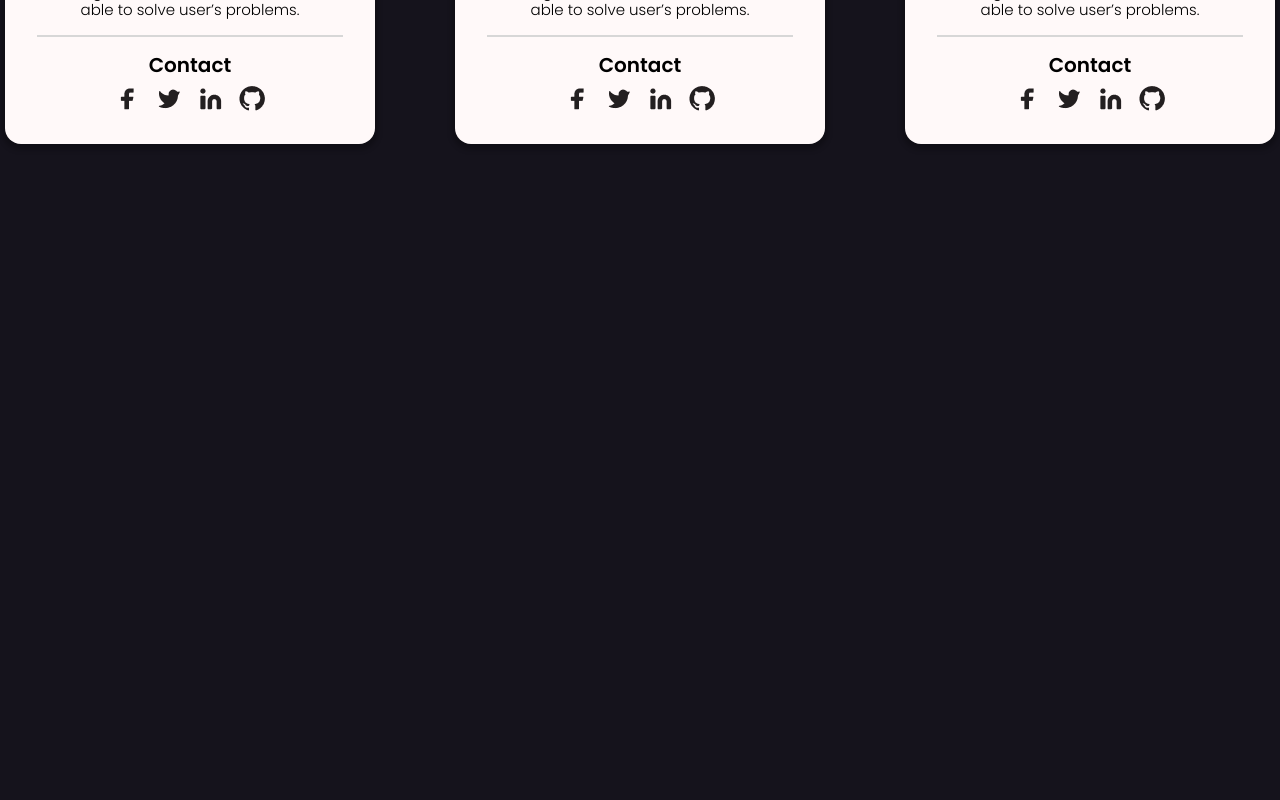
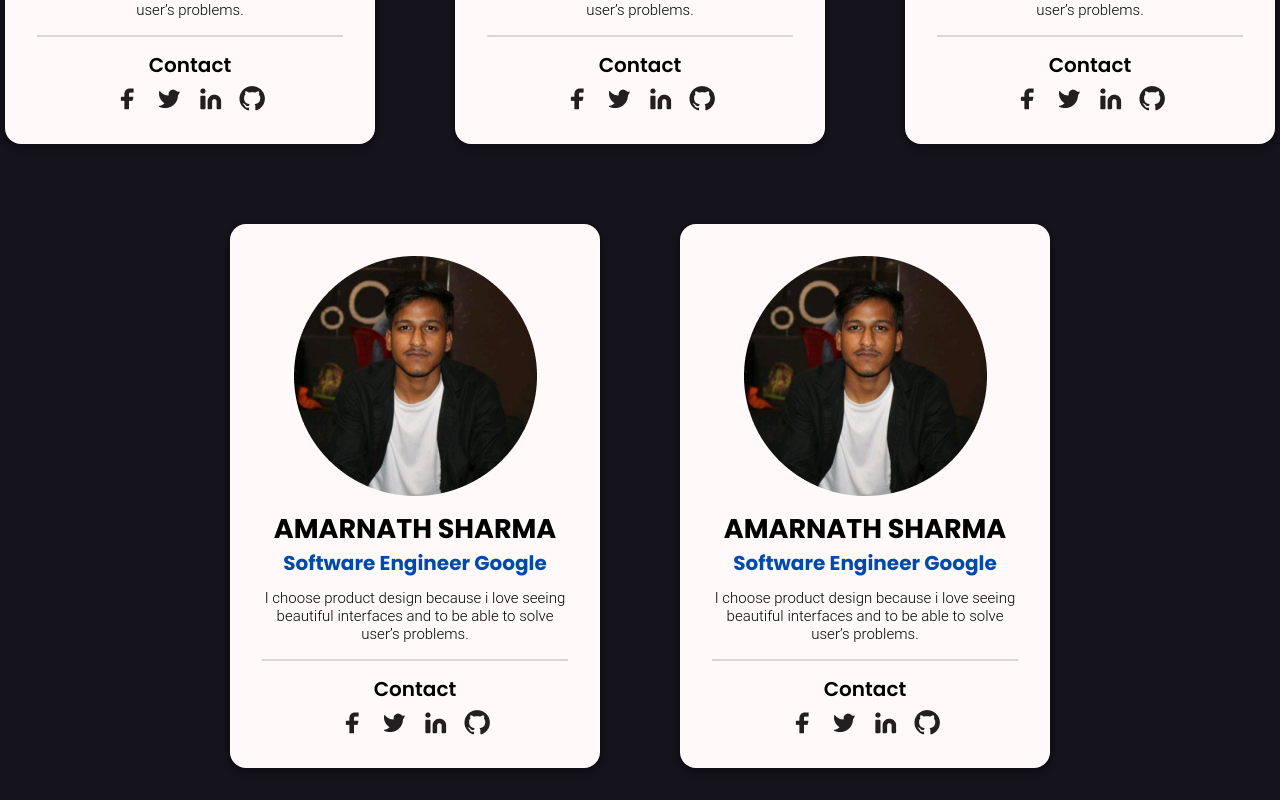
Before and after one commit to TCP-Tech/CodeUtsava6.0, a React (Create React App) app: page / in a window 1280 px wide. Shown: the part 2832-3632 px from the top of the page. Before the commit the page ends 3008 px from the top, so only its background shows below. Built offline with nearby package versions, Linux system fonts and the light colour scheme.

Commit message:
completed

```diff
--- a/src/assets/data/speakersData.js
+++ b/src/assets/data/speakersData.js
@@ -31,6 +31,27 @@ const speakers = [
     linkedin: "",
     github: "",
   },
+  {
+    name: "Amarnath Sharma",
+    position: "Software Engineer Google",
+    description: "I choose product design because i love seeing beautiful interfaces and to be able to solve user’s problems.",
+    img: speaker1,
+    facebook: "",
+    twitter: "",
+    linkedin: "",
+    github: "",
+  },
+  {
+    name: "Amarnath Sharma",
+    position: "Software Engineer Google",
+    description: "I choose product design because i love seeing beautiful interfaces and to be able to solve user’s problems.",
+    img: speaker1,
+    facebook: "",
+    twitter: "",
+    linkedin: "",
+    github: "",
+  },
+  // extra for vertical positioning of cards
 
 ];
 
--- a/src/components/speakerCard/SpeakerCard.css
+++ b/src/components/speakerCard/SpeakerCard.css
@@ -40,6 +40,7 @@
     line-height: 18px;
     text-align: center;
     padding: 1rem 0;
+    font-family: 'Roboto';
 }
 
 .codeutsava__section4-speaker-divider{
```
